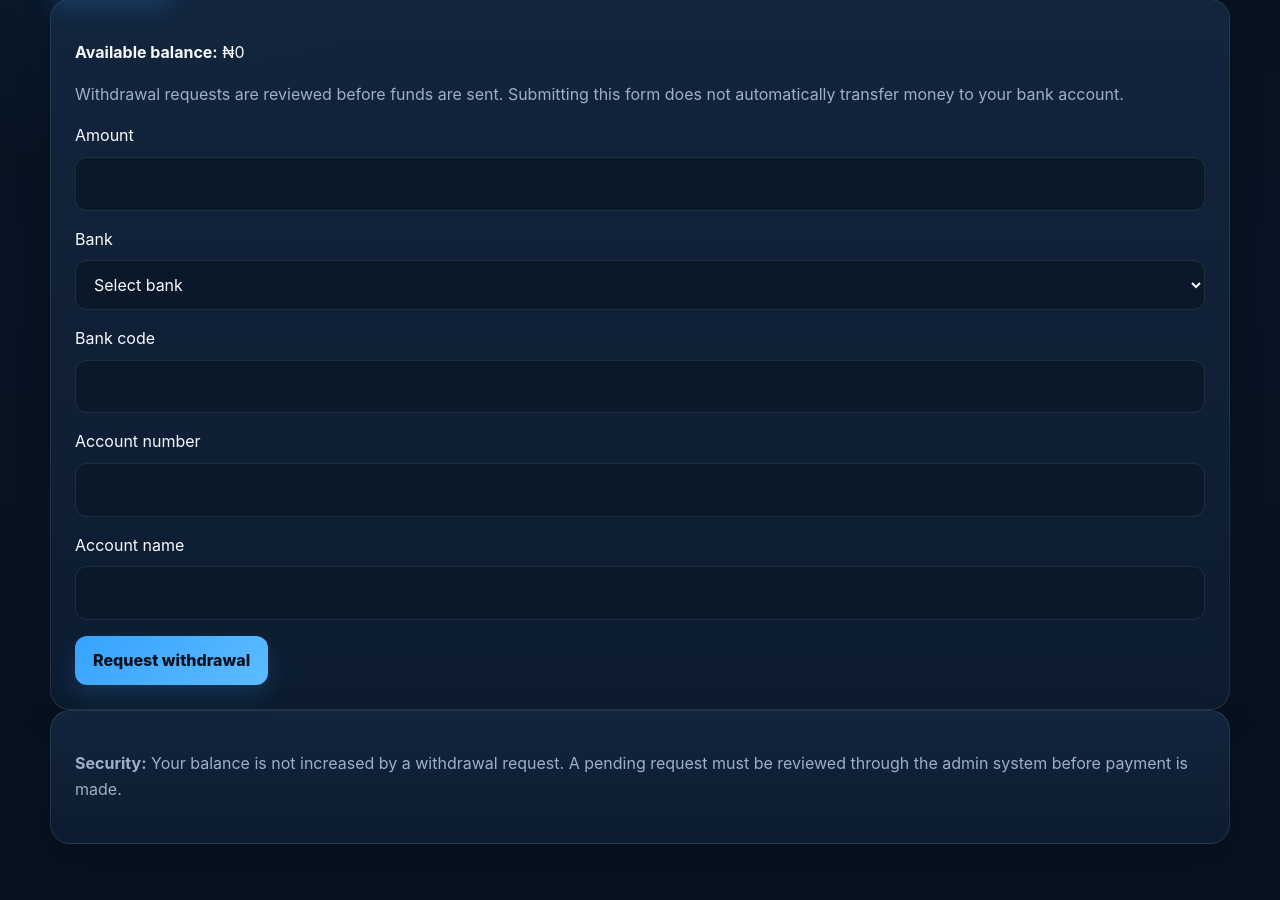
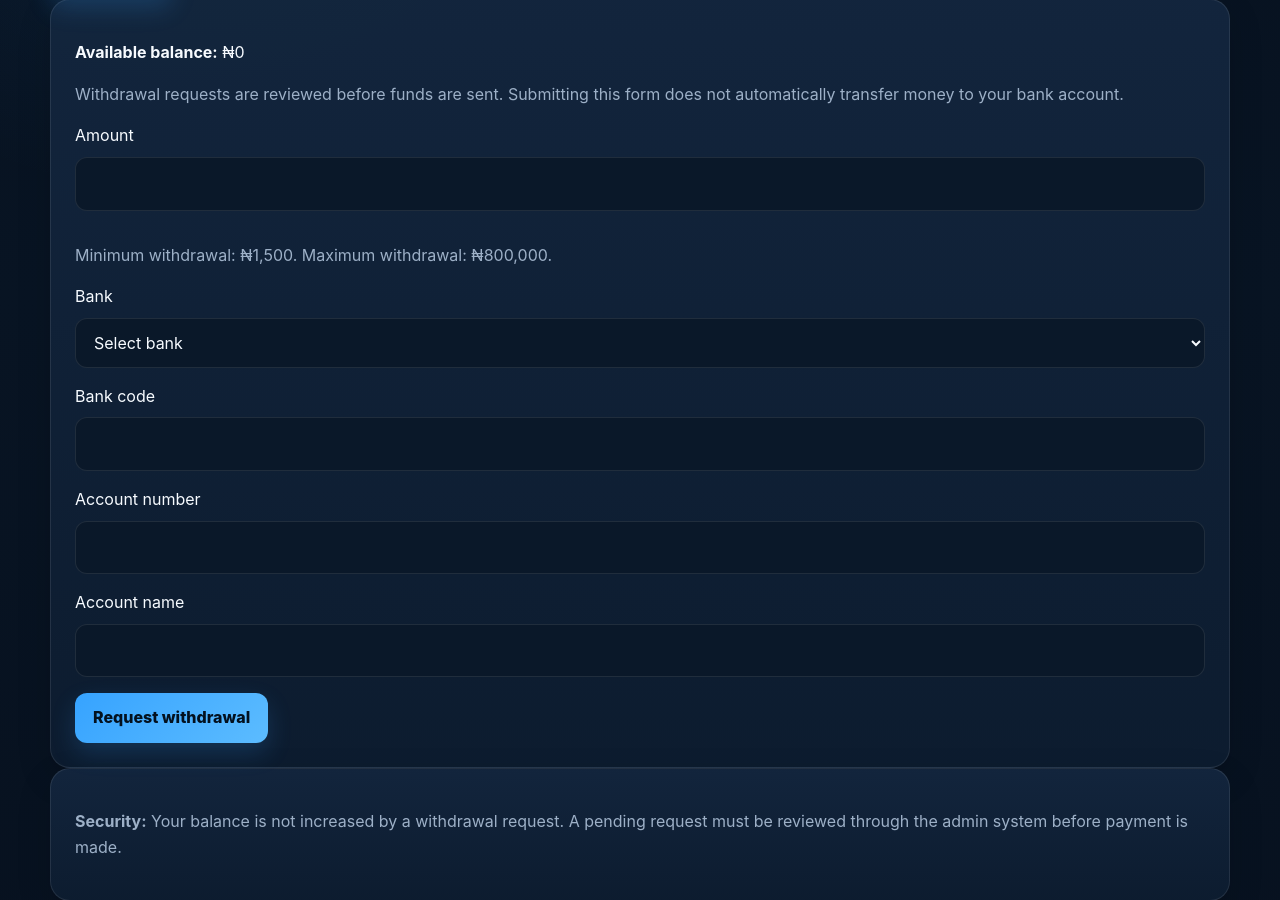
Before and after one commit to louiskyasua/Novaearn, a Flask app: page /withdraw in a window 1280 px wide. Shown: the part 323-1223 px from the top of the page. Run offline with Flask 3, Linux system fonts and the light colour scheme; the visitor is signed in with stand-in values (Sample User, id 1); data comes from the database, SQL or seed files in the repository.

Commit message:
Fix withdrawal amount validation constraints

```diff
--- a/templates/withdraw.html
+++ b/templates/withdraw.html
@@ -18,7 +18,8 @@
     <input type="hidden" name="csrf_token" value="{{ csrf_token }}">
 
     <label for="amount">Amount</label>
-    <input id="amount" name="amount" type="number" min="5000" step="1" max="{{ user.balance }}" required>
+    <input id="amount" name="amount" type="number" min="1500" step="1" max="800000" required>
+    <p class="muted">Minimum withdrawal: ₦1,500. Maximum withdrawal: ₦800,000.</p>
 
     <label for="destination">Bank</label>
     <select id="destination" name="destination" required>
```
